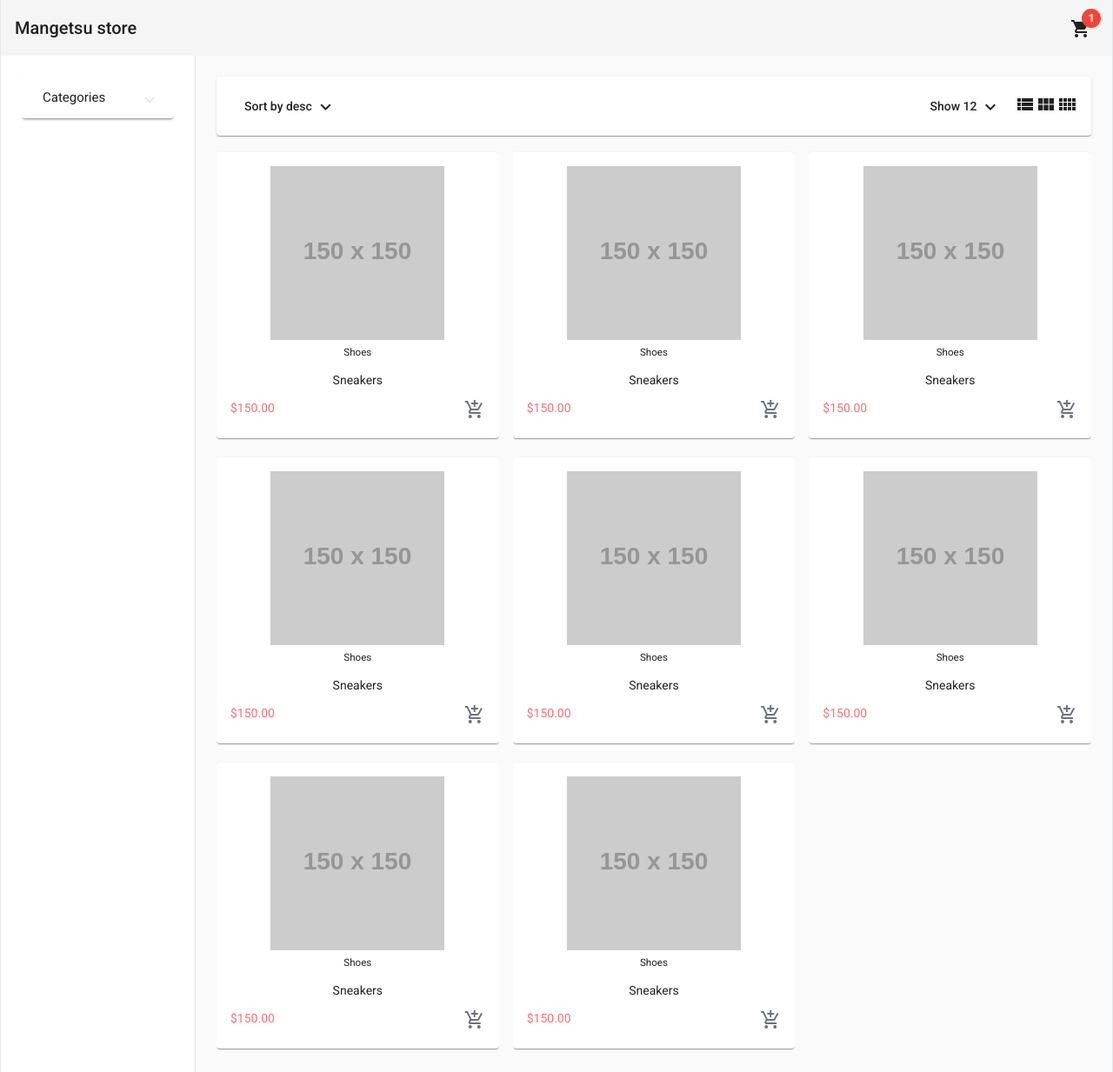
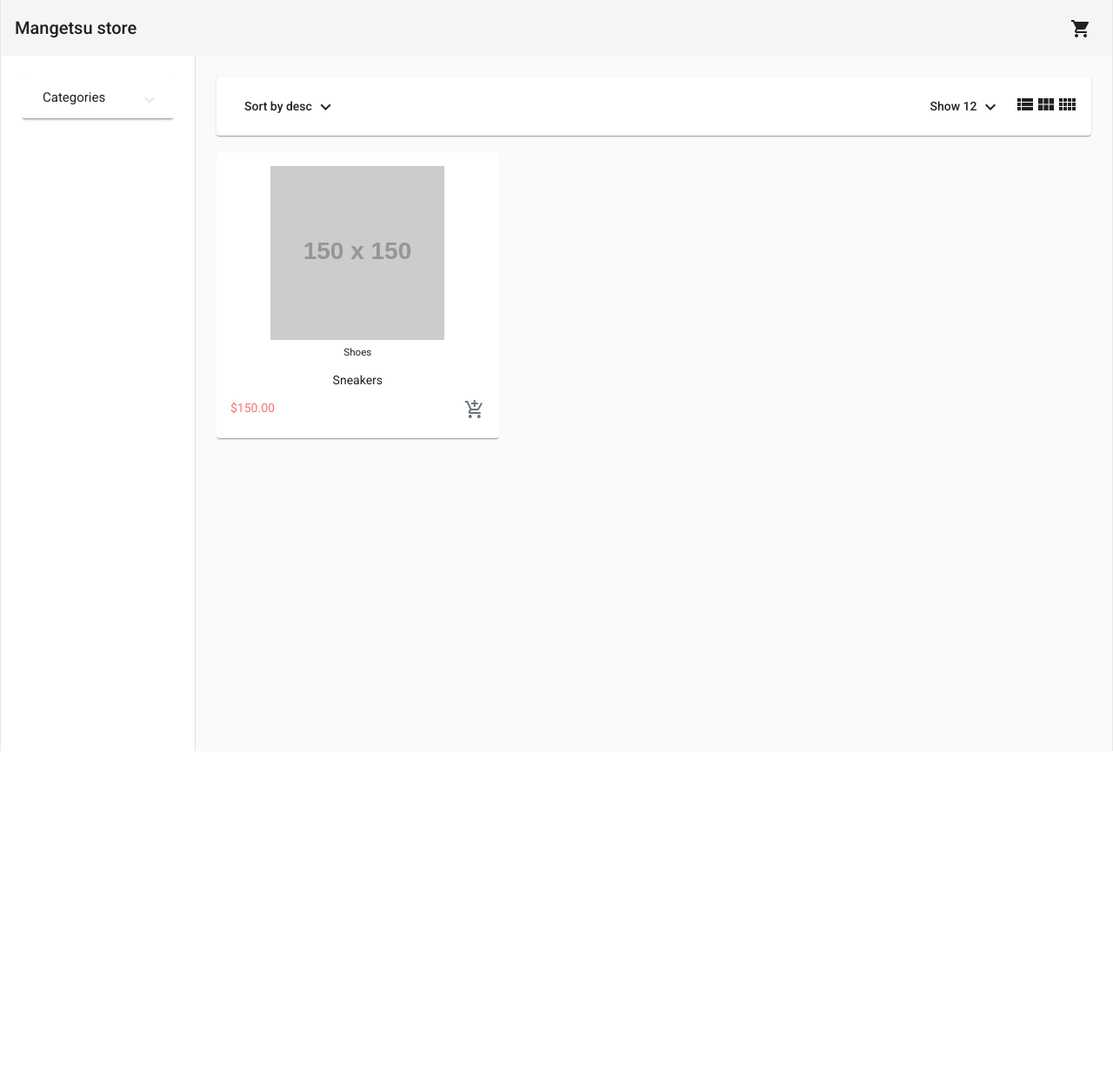
Before and after one commit to Mangetsu0000/e-store, an Angular app: page /home in a window 1280 px wide. Shown: the whole page at 87% size. After the commit the page ends 864 px from the top, so only its background shows below. Built offline with nearby package versions, Linux system fonts and the light colour scheme.

Commit message:
Developed cart logic

```diff
--- a/src/app/app.component.ts
+++ b/src/app/app.component.ts
@@ -1,10 +1,17 @@
-import { Component } from "@angular/core";
+import { Component, OnInit } from "@angular/core";
+import { Cart } from "./models/cart.model";
+import { CartService } from "./services/cart.service";
 
 @Component({
   selector: "app-root",
-  template: `<app-header></app-header> <router-outlet></router-outlet>`,
+  template: `<app-header [cart]="cart"></app-header>
+    <router-outlet></router-outlet>`,
   styles: [],
 })
-export class AppComponent {
-  title = "e-store";
+export class AppComponent implements OnInit {
+  cart: Cart = { items: [] };
+  constructor(private cartService: CartService) {}
+  ngOnInit(): void {
+    this.cartService.cart.subscribe((_cart) => (this.cart = _cart));
+  }
 }
--- a/src/app/app.module.ts
+++ b/src/app/app.module.ts
@@ -23,6 +23,8 @@ import { ProductsHeaderComponent } from "./pages/home/components/products-header
 import { FiltersComponent } from "./pages/home/components/filters/filters/filters.component";
 import { ProductBoxComponent } from "./pages/home/components/product-box/product-box.component";
 import { CartComponent } from "./pages/cart/cart.component";
+
+import { CartService } from "./services/cart.service";
 
 @NgModule({
   declarations: [
@@ -51,7 +53,7 @@ import { CartComponent } from "./pages/cart/cart.component";
     MatBadgeModule,
     MatSnackBarModule,
   ],
-  providers: [],
+  providers: [CartService],
   bootstrap: [AppComponent],
 })
 export class AppModule {}
--- a/src/app/components/header/header.component.html
+++ b/src/app/components/header/header.component.html
@@ -1,33 +1,35 @@
 <mat-toolbar class="max-w-7xl mx-auto border-x justify-between"
   ><a routerLink="home">Mangetsu store</a>
   <button mat-icon-button [matMenuTriggerFor]="menu">
-    <mat-icon [matBadge]="1" matBadgeColor="warn">shopping_cart</mat-icon>
+    <mat-icon
+      [matBadge]="itemsCount"
+      [matBadgeHidden]="!itemsCount"
+      matBadgeColor="warn"
+      >shopping_cart</mat-icon
+    >
   </button>
   <mat-menu #menu="matMenu">
     <div class="p-3 divide-y divide-solid">
       <div class="pb-3 lex justify-between">
-        <span class="mr-16">1 Item(s)</span>
+        <span class="mr-16">{{ itemsCount }} Item(s)</span>
         <a routerLink="cart">View Cart</a>
       </div>
-      <div class="py-3">
-        <div class="flex justify-between font-light mb-2">
-          Headset x 1
-          <span class="font-bold">{{ "199" | currency }}</span>
-        </div>
-        <div class="flex justify-between font-light mb-2">
-          gaming chair x 1
-          <span class="font-bold">{{ "270" | currency }}</span>
-        </div>
-        <div class="flex justify-between font-light mb-2">
-          Razor Blase 14 x 1
-          <span class="font-bold">{{ "2500" | currency }}</span>
+      <div *ngIf="cart.items.length" class="py-3">
+        <div
+          *ngFor="let item of cart.items"
+          class="flex justify-between font-light mb-2"
+        >
+          {{ item.name }} x {{ item.quantity }}
+          <span class="font-bold">{{ item.price | currency }}</span>
         </div>
       </div>
       <div class="flex justify-between py-3 font-light">
-        Total: <span class="font-bold">{{ "2950" | currency }}</span>
+        Total:
+        <span class="font-bold">{{ getTotal(cart.items) | currency }}</span>
       </div>
       <div class="pt-3 flex justify-between">
         <button
+          (click)="clearCart()"
           class="bg-rose-600 text-white rounded-full w-9 h9 flex justify-center items-center"
         >
           <mat-icon>remove_shopping_cart</mat-icon>
--- a/src/app/components/header/header.component.ts
+++ b/src/app/components/header/header.component.ts
@@ -1,12 +1,33 @@
-import { Component, OnInit } from "@angular/core";
+import { Component, Input, OnInit } from "@angular/core";
+import { Cart, CartItem } from "src/app/models/cart.model";
+import { CartService } from "src/app/services/cart.service";
 
 @Component({
   selector: "app-header",
   templateUrl: "./header.component.html",
   styles: [],
 })
-export class HeaderComponent implements OnInit {
-  constructor() {}
+export class HeaderComponent {
+  private _cart: Cart = { items: [] };
+  itemsCount = 0;
 
-  ngOnInit(): void {}
+  @Input()
+  get cart(): Cart {
+    return this._cart;
+  }
+
+  set cart(cart: Cart) {
+    this._cart = cart;
+
+    this.itemsCount = cart.items
+      .map((item) => item.quantity)
+      .reduce((prev, curent) => prev + curent, 0);
+  }
+  constructor(private cartService: CartService) {}
+  getTotal(items: CartItem[]): number {
+    return this.cartService.getTotal(items);
+  }
+  clearCart(): void {
+    this.cartService.clearCart();
+  }
 }
--- a/src/app/pages/cart/cart.component.ts
+++ b/src/app/pages/cart/cart.component.ts
@@ -1,5 +1,6 @@
 import { Component, OnInit } from "@angular/core";
 import { Cart, CartItem } from "src/app/models/cart.model";
+import { CartService } from "src/app/services/cart.service";
 
 @Component({
   selector: "app-cart",
@@ -51,12 +52,28 @@ export class CartComponent implements OnInit {
     "action",
   ];
 
-  constructor() {}
+  constructor(private cartService: CartService) {}
 
   ngOnInit(): void {
     this.dataSource = this.cart.items;
+    this.cartService.cart.subscribe((_cart) => {
+      this.cart = _cart;
+      this.dataSource = this.cart.items;
+    });
   }
   getTotal(items: CartItem[]): number {
-    return items.reduce((acc, item) => acc + item.price * item.quantity, 0);
+    return this.cartService.getTotal(items);
+  }
+  clearCart() {
+    this.cartService.clearCart();
+  }
+  removeItem(item: CartItem): void {
+    this.cartService.removeItem(item);
+  }
+  increaseQuantity(item: CartItem): void {
+    this.cartService.addToCart(item);
+  }
+  decreaseQuantity(item: CartItem): void {
+    this.cartService.decreaseQuantity(item);
   }
 }
--- a/src/app/pages/home/components/product-box/product-box.component.html
+++ b/src/app/pages/home/components/product-box/product-box.component.html
@@ -20,7 +20,7 @@
       </div>
       <div class="flex justify-between">
         <span class="text-red-400">{{ "150" | currency }}</span>
-        <button>
+        <button (click)="onAddToCart()">
           <mat-icon class="text-gray-500">add_shopping_cart</mat-icon>
         </button>
       </div>
--- a/src/app/pages/home/components/product-box/product-box.component.ts
+++ b/src/app/pages/home/components/product-box/product-box.component.ts
@@ -1,4 +1,5 @@
-import { Component, Input, OnInit } from "@angular/core";
+import { Component, EventEmitter, Input, OnInit, Output } from "@angular/core";
+import { Product } from "src/app/models/product.model";
 
 @Component({
   selector: "app-product-box",
@@ -7,7 +8,20 @@ import { Component, Input, OnInit } from "@angular/core";
 })
 export class ProductBoxComponent implements OnInit {
   @Input() fullWidthMode: boolean = false;
+  product: Product | undefined = {
+    id: 1,
+    title: "sneaker",
+    price: 199,
+    category: "shoes",
+    description:
+      "Lorem ipsum dolor sit amet consectetur adipisicing elit. Quisquam, quod.",
+    image: "https://via.placeholder.com/150",
+  };
+  @Output() addToCart: EventEmitter<Product> = new EventEmitter<Product>();
   constructor() {}
 
   ngOnInit(): void {}
+  onAddToCart(): void {
+    this.addToCart.emit(this.product);
+  }
 }
--- a/src/app/pages/home/home.component.html
+++ b/src/app/pages/home/home.component.html
@@ -18,48 +18,7 @@
         <app-product-box
           class="w-full"
           [fullWidthMode]="columnsPerRow === 1"
-        ></app-product-box>
-      </mat-grid-tile>
-      <mat-grid-tile>
-        <app-product-box
-          class="w-full"
-          [fullWidthMode]="columnsPerRow === 1"
-        ></app-product-box>
-      </mat-grid-tile>
-      <mat-grid-tile>
-        <app-product-box
-          class="w-full"
-          [fullWidthMode]="columnsPerRow === 1"
-        ></app-product-box>
-      </mat-grid-tile>
-      <mat-grid-tile>
-        <app-product-box
-          class="w-full"
-          [fullWidthMode]="columnsPerRow === 1"
-        ></app-product-box>
-      </mat-grid-tile>
-      <mat-grid-tile>
-        <app-product-box
-          class="w-full"
-          [fullWidthMode]="columnsPerRow === 1"
-        ></app-product-box>
-      </mat-grid-tile>
-      <mat-grid-tile>
-        <app-product-box
-          class="w-full"
-          [fullWidthMode]="columnsPerRow === 1"
-        ></app-product-box>
-      </mat-grid-tile>
-      <mat-grid-tile>
-        <app-product-box
-          class="w-full"
-          [fullWidthMode]="columnsPerRow === 1"
-        ></app-product-box>
-      </mat-grid-tile>
-      <mat-grid-tile>
-        <app-product-box
-          class="w-full"
-          [fullWidthMode]="columnsPerRow === 1"
+          (addToCart)="onAddToCart($event)"
         ></app-product-box>
       </mat-grid-tile>
     </mat-grid-list>
--- a/src/app/pages/home/home.component.ts
+++ b/src/app/pages/home/home.component.ts
@@ -1,4 +1,6 @@
 import { Component, OnInit } from "@angular/core";
+import { Product } from "src/app/models/product.model";
+import { CartService } from "src/app/services/cart.service";
 const ROW_HEIGHT: { [id: number]: number } = { 1: 400, 3: 335, 4: 350 };
 @Component({
   selector: "app-home",
@@ -9,7 +11,7 @@ export class HomeComponent implements OnInit {
   columnsPerRow: number = 3;
   rowHeight = ROW_HEIGHT[this.columnsPerRow];
   category!: string;
-  constructor() {}
+  constructor(private cartService: CartService) {}
 
   ngOnInit(): void {}
   onColumnsCountChange(newColumns: number): void {
@@ -19,4 +21,13 @@ export class HomeComponent implements OnInit {
   onSelectCategory(newCategory: string): void {
     this.category = newCategory;
   }
+  onAddToCart(product: Product): void {
+    this.cartService.addToCart({
+      product: product.image,
+      name: product.title,
+      price: product.price,
+      quantity: 1,
+      id: product.id,
+    });
+  }
 }
--- /dev/null
+++ b/src/app/services/cart.service.ts
@@ -0,0 +1,58 @@
+import { Injectable } from "@angular/core";
+import { MatSelect } from "@angular/material/select";
+import { MatSnackBar } from "@angular/material/snack-bar";
+import { BehaviorSubject } from "rxjs";
+import { Cart, CartItem } from "../models/cart.model";
+
+@Injectable({
+  providedIn: "root",
+})
+export class CartService {
+  cart = new BehaviorSubject<Cart>({ items: [] });
+  constructor(private snackBar: MatSnackBar) {}
+  addToCart(item: CartItem): void {
+    const items = [...this.cart.value.items];
+    const itemInCart = items.find((i) => i.id === item.id);
+    if (itemInCart) {
+      itemInCart.quantity += 1;
+    } else {
+      items.push(item);
+    }
+    this.cart.next({ items });
+    this.snackBar.open("Item added to cart", "Close", { duration: 2000 });
+  }
+  decreaseQuantity(item: CartItem): void {
+    let itemToRemove!: CartItem;
+    let filteredItems = this.cart.value.items.map((_item) => {
+      if (_item.id === item.id) {
+        _item.quantity -= 1;
+        if (_item.quantity === 0) {
+          itemToRemove = _item;
+        }
+      }
+      return _item;
+    });
+    if (itemToRemove) {
+      filteredItems = this.removeItem(itemToRemove, false);
+    }
+    this.cart.next({ items: filteredItems });
+    this.snackBar.open("one item removed", "Close", { duration: 2000 });
+  }
+  getTotal(items: CartItem[]): number {
+    return items.reduce((acc, item) => acc + item.price * item.quantity, 0);
+  }
+  clearCart(): void {
+    this.cart.next({ items: [] });
+    this.snackBar.open("Cart cleared", "Close", { duration: 2000 });
+  }
+  removeItem(item: CartItem, update = true): CartItem[] {
+    const filteredItems = this.cart.value.items.filter(
+      (_item) => _item.id !== item.id
+    );
+    if (update) {
+      this.cart.next({ items: filteredItems });
+      this.snackBar.open("Item removed from cart", "Close", { duration: 2000 });
+    }
+    return filteredItems;
+  }
+}
```
Also changed, not shown: src/app/models/product.model.ts (added, +8 -0 lines), src/app/pages/cart/cart.component.html (+16 -6 lines).
